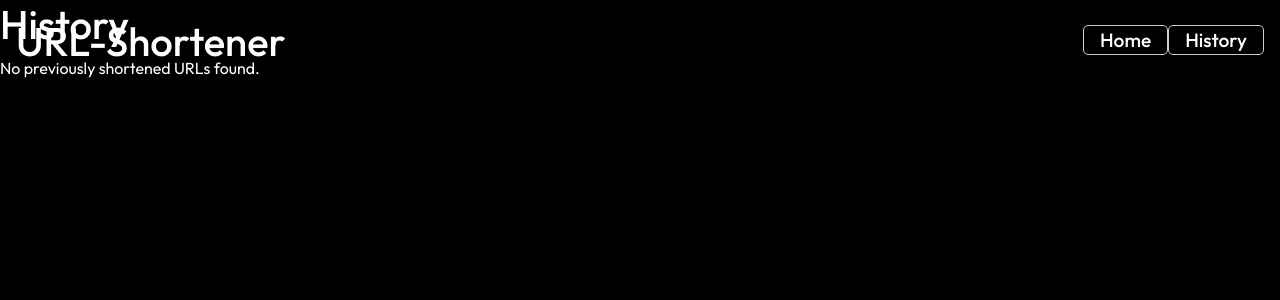
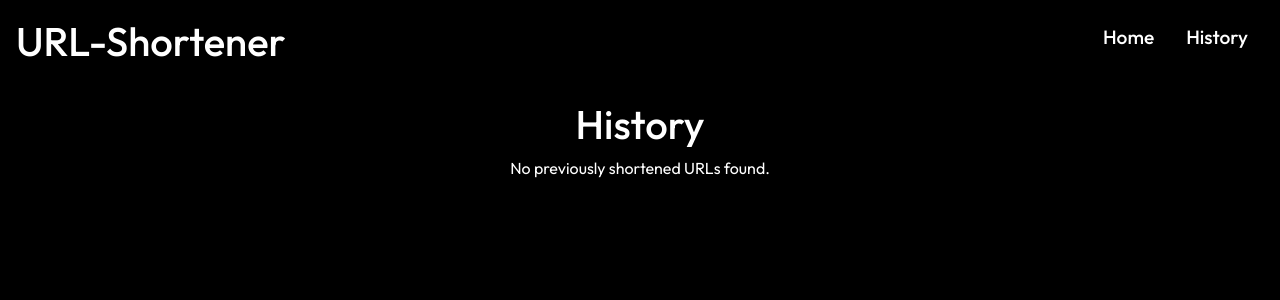
Before and after one commit to allyan0217/url-Shortemer, a React (Create React App) app: page /History in a window 1280 px wide. Shown: the top 300 px of the page. Built offline with nearby package versions, Linux system fonts and the light colour scheme; the HTML template or start-up script is replaced by a standard one.

Commit message:
allyan's commit

```diff
--- a/package.json
+++ b/package.json
@@ -15,6 +15,7 @@
     "react-icons": "^4.8.0",
     "react-router-dom": "^6.11.0",
     "react-scripts": "5.0.1",
+    "run": "^1.4.0",
     "web-vitals": "^2.1.4"
   },
   "scripts": {
--- a/src/components/NavbarStyles.css
+++ b/src/components/NavbarStyles.css
@@ -3,7 +3,10 @@
 	justify-content: space-between;
 	align-items: center;
 	padding: 1rem;
-	position: absolute;
+	position: fixed;
+	top: 0;
+	left: 0;
+	right: 0;
 	width: 100%;
 	height: 90px;
 	z-index: 10;
--- a/src/routes/History.js
+++ b/src/routes/History.js
@@ -1,34 +1,40 @@
-import "./history.css";
-import React from "react";
-import HeroImg2 from "../components/HeroImg2";
-import { MdDelete } from "react-icons/md";
-import { useState, useEffect } from "react";
-import "./history.css";
+import './history.css';
+import React from 'react';
+import HeroImg2 from '../components/HeroImg2';
+import { MdDelete } from 'react-icons/md';
+import { useState, useEffect } from 'react';
+import './history.css';
 
 function History() {
 	const [urlList, setUrlList] = useState([]);
 
 	useEffect(() => {
-    const storedUrls = JSON.parse(localStorage.getItem("urlList"));
+		const storedUrls = JSON.parse(localStorage.getItem('urlList'));
 		if (storedUrls) {
 			setUrlList(storedUrls);
 		}
 	}, []);
-  const handleDeleteUrl = (id) => {
-    const newUrlList = urlList.filter((urlItem) => urlItem.id !== id);
+
+  const handleDeleteUrl = id => {
+    const urlIndex = urlList.findIndex(urlItem => urlItem.id === id);
+    if (urlIndex === -1) {
+      return; // the item was not found in the array, so there's nothing to delete
+    }
+    const newUrlList = [...urlList];
+    newUrlList.splice(urlIndex, 1);
+    localStorage.setItem('urlList', JSON.stringify(newUrlList));
     setUrlList(newUrlList);
-    localStorage.setItem("urlList", JSON.stringify(newUrlList));
   };
 
-  const handleCopyShortUrl = (shortUrl) => {
+	const handleCopyShortUrl = shortUrl => {
 		navigator.clipboard.writeText(shortUrl);
 	};
 
-  const handleEditExpirationDate = (urlItem) => {
-    const newExpirationDate = prompt("Enter new expiration date (YYYY-MM-DD):");
+	const handleEditExpirationDate = urlItem => {
+		const newExpirationDate = prompt('Enter new expiration date (YYYY-MM-DD):');
 		const parsedNewExpirationDate =
 			newExpirationDate && new Date(newExpirationDate);
-    const newUrlList = urlList.map((item) => {
+		const newUrlList = urlList.map(item => {
 			if (item.id === urlItem.id) {
 				return {
 					...item,
@@ -39,11 +45,11 @@ function History() {
 			}
 		});
 		setUrlList(newUrlList);
-    localStorage.setItem("urlList", JSON.stringify(newUrlList));
+		localStorage.setItem('urlList', JSON.stringify(newUrlList));
 	};
 
 	return (
-    <div>
+		<div className='history'>
 			<h1>History</h1>
 			{urlList.length > 0 ? (
 				<table>
@@ -56,20 +62,20 @@ function History() {
 						</tr>
 					</thead>
 					<tbody>
-            {urlList.map((urlItem) => (
+						{urlList.map(urlItem => (
 							<tr key={urlItem.id}>
 								<td>{urlItem.longUrl}</td>
 								<td>
 									<a
 										href={urlItem.shortUrl}
-                    target="_blank"
-                    rel="noopener noreferrer"
+										target='_blank'
+										rel='noopener noreferrer'
 									>
 										{urlItem.shortUrl}
 									</a>
 								</td>
 								<td>
-                  {urlItem.expirationDate?.toLocaleDateString() ?? "Never"}
+									{urlItem.expirationDate?.toLocaleDateString() ?? 'Never'}
 								</td>
 								<td>
 									<button onClick={() => handleCopyShortUrl(urlItem.shortUrl)}>
--- a/src/routes/history.css
+++ b/src/routes/history.css
@@ -1,8 +1,13 @@
-.History {
-  margin-top: 30px;
+.history {
+  margin-top: 80px;
+  padding: 20px;
+  display: flex;
+  flex-direction: column;
+  justify-content: center;
+  align-items: center;
 }
 
-ul {
+/* ul {
   list-style-type: none;
   padding: 0;
   margin: 0;
@@ -20,12 +25,12 @@ li {
 
 li:hover {
   background-color: #f0f0f0;
-}
+} */
 
 .long-url {
   font-size: 16px;
-  font-weight: bold;
-  margin-right: 10px;
+  /* font-weight: bold; */
+  /* margin-right: 10px; */
 }
 
 .short-url {
@@ -68,3 +73,34 @@ li:hover {
 .actions a:hover {
   text-decoration: underline;
 }
+
+
+table {
+  border-collapse: collapse;
+  width: 100%;
+}
+
+th, td {
+  text-align: left;
+  padding: 8px;
+  border-bottom: 1px solid #ddd;
+  border-left: 1px solid #ddd;
+}
+
+/* th {
+  background-color: #f2f2f2;
+}
+
+tr:nth-child(even) {
+  background-color: #f2f2f2;
+} */
+
+tbody tr:hover {
+  background-color: grey;
+}
+
+td.long-url {
+  white-space: nowrap;
+  overflow: hidden;
+  text-overflow: ellipsis;
+}
```
Also changed, not shown: 1 other file (tests, documents, lock files or other folders). Lines whose indentation alone changed are shown as unchanged.
